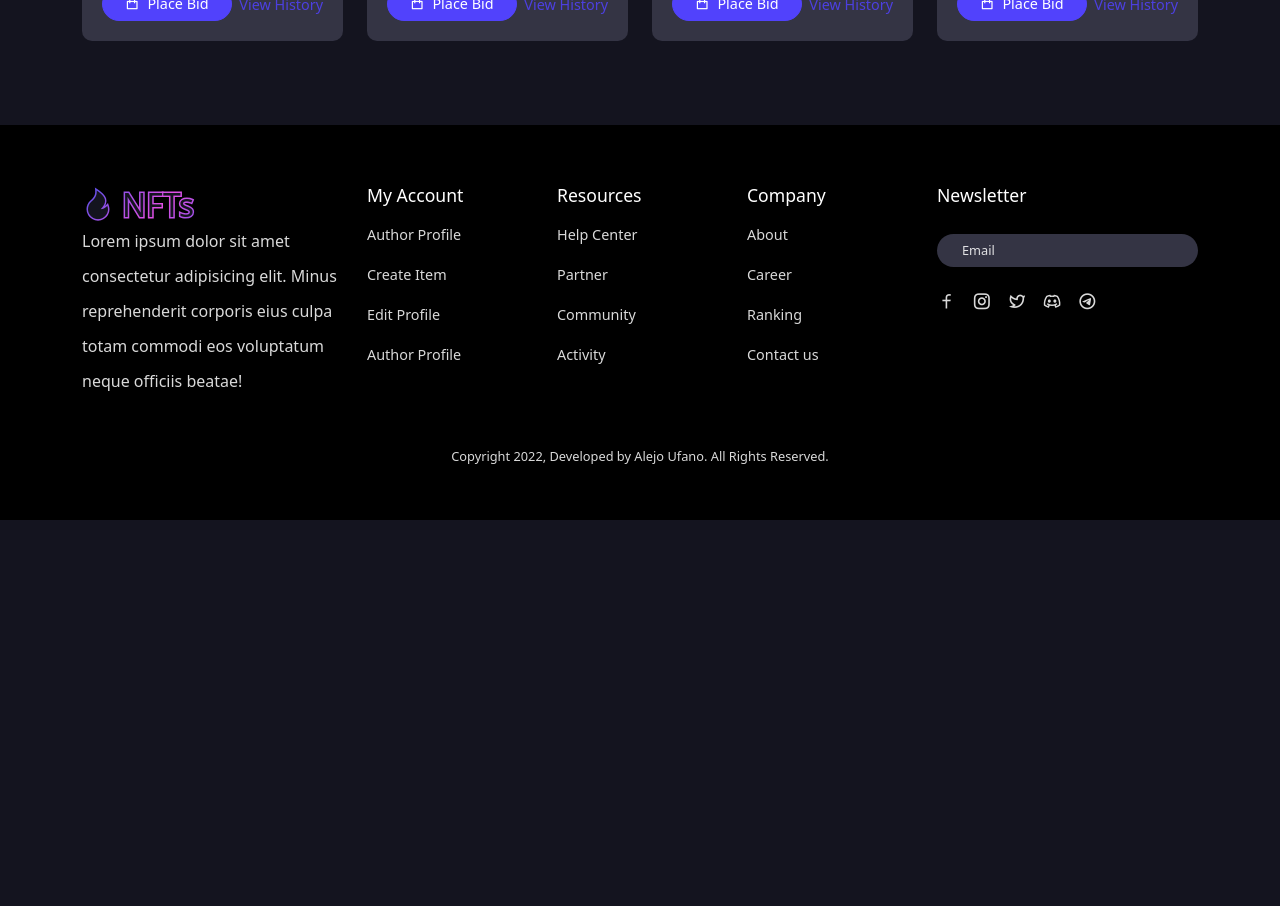
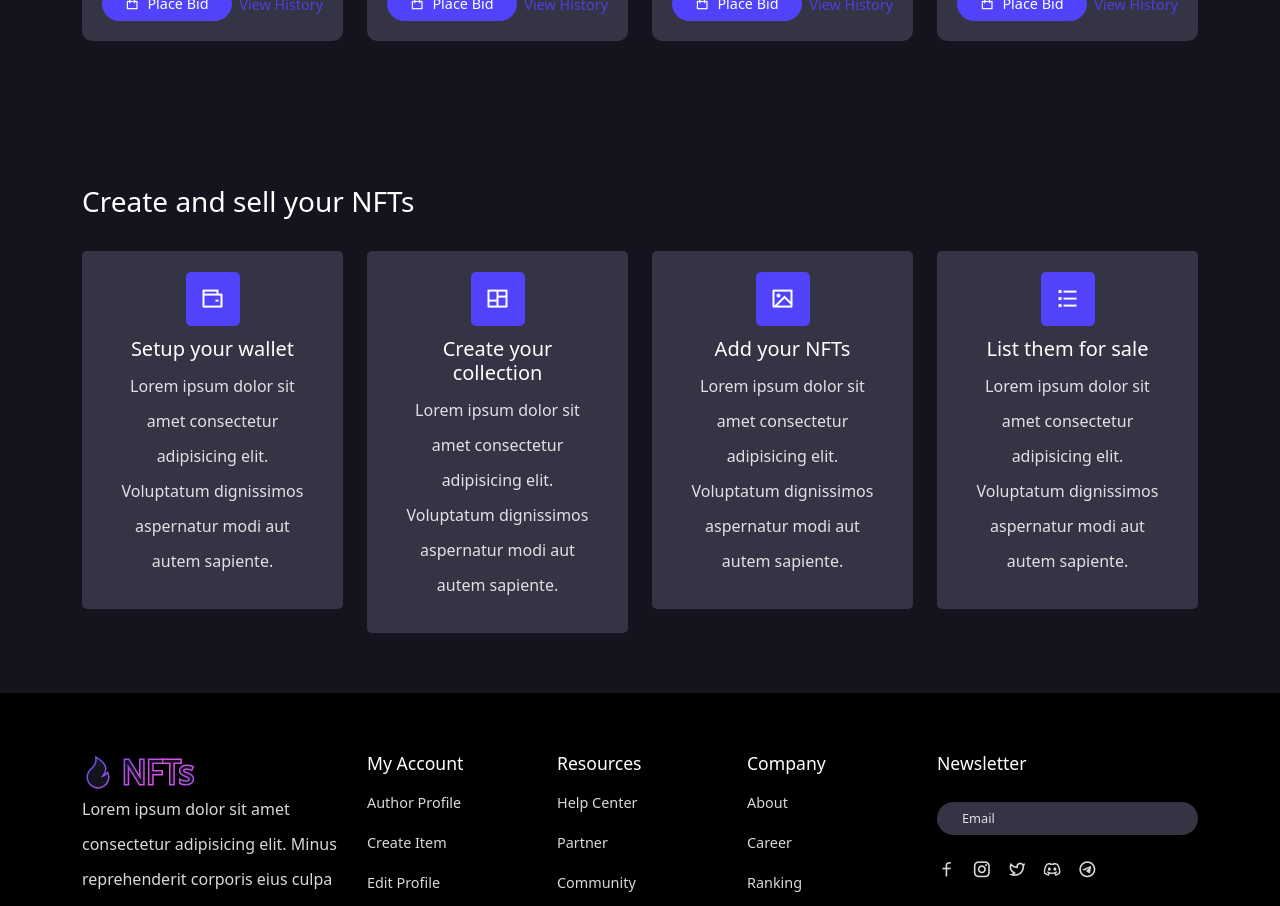
Before and after one commit to AlejoUfano/NFTs, a React (Create React App) app: page /home in a window 1280 px wide. Shown: the part 2620-3526 px from the top of the page. Before the commit the page ends 3140 px from the top, so only its background shows below. Built offline with nearby package versions, Linux system fonts and the light colour scheme.

Commit message:
Update(Home) Section added

```diff
--- a/src/pages/Home.jsx
+++ b/src/pages/Home.jsx
@@ -2,6 +2,7 @@ import React from 'react'
 import HeroSection from '../components/UI/HeroSection'
 import LiveAuction from '../components/UI/LiveAuction/LiveAuction'
 import SellerSection from '../components/UI/SellerSection/SellerSection'
+import StepSection from '../components/UI/StepSection/StepSection'
 import TrendingSection from '../components/UI/TrendingSection/TrendingSection'
 
 const Home = () => {
@@ -11,6 +12,7 @@ const Home = () => {
       <LiveAuction />
       <SellerSection />
       <TrendingSection />
+      <StepSection />
     </>
   )
 }
```
